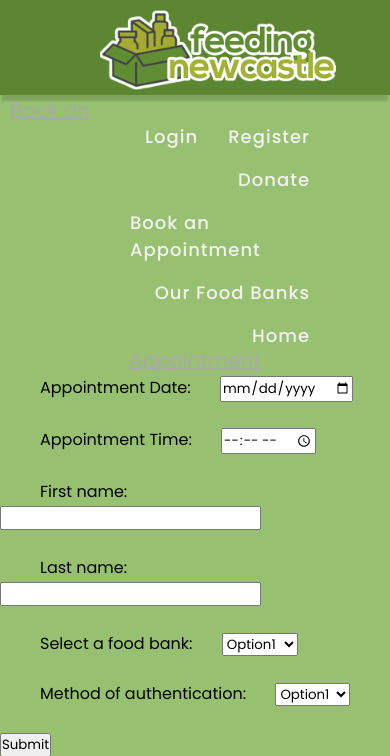
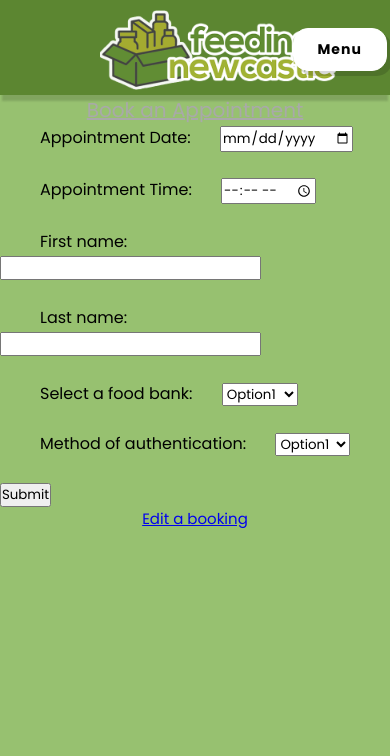
Before and after one commit to sclay-ncl/CSC2033-Food-Bank-Project, a Flask app: page /book_appointments in a window 390 px wide. Shown: the top 756 px of the page. Run offline with Flask 2, Linux system fonts and the light colour scheme.

Commit message:
Made webpage responsive, nav bar will change if viewed on a phone.

```diff
--- a/static/styles.css
+++ b/static/styles.css
@@ -46,6 +46,67 @@ nav .navbar-item{
   background: rgb(151, 193, 112);
 }
 
+@media screen and (min-width: 1237px) {
+    .dropbtn {
+        display: none !important;
+    }
+}
+
+@media screen and (max-width: 1240px) {
+    .navbar-item{
+        visibility: collapse;
+        display: none !important;}
+
+}
+
+
+.dropbtn {
+    position: absolute;
+    top: 10px;
+	border-radius: 15px;
+	border: 1px solid #ffffff;
+	background-color: #ffffff;
+	color: #000000;
+	font-size: 14px;
+	font-weight: bold;
+	padding: 10px 24px;
+	letter-spacing: 1px;
+    text-decoration: none;
+    cursor: pointer;
+    margin: 8px auto 0;
+    box-shadow: 5px 5px rgba(0,0,0,.15);
+}
+
+.dropdown {
+  position: absolute;
+  display: inline-block;
+    float: right;
+    top: 10px;
+    right: 25%;
+    z-index: 1000;
+}
+
+.dropdown-content {
+    top: 62px;
+  display: none;
+  position: absolute;
+  background-color: #5c8631;
+    border-radius: 15px;
+}
+
+.dropdown-content a {
+    color: #ffffff;
+    padding: 10px 15px;
+    text-decoration: none;
+    display: block;
+}
+
+.dropdown-content a:hover {background-color: #97c170; border-radius: 5px}
+
+.dropdown:hover .dropdown-content {display: block;}
+
+.dropdown:hover .dropbtn {background-color: #97c170;}
+
 /* Header */
 h1 {
     padding: 40px 20px 20px 20px;
@@ -57,11 +118,23 @@ h1 {
 #map {
     top: 20px;
     height: 350px;
-    width: 850px;
+    width: 70%;
     box-shadow: 20px 20px rgba(0,0,0,.15);
     margin-left: auto;
     margin-right: auto;
     margin-bottom: 85px;
+    max-width: 850px;
+}
+
+#map1 {
+    top: 20px;
+    height: 350px;
+    width: 70%;
+    box-shadow: 20px 20px rgba(0,0,0,.15);
+    margin-left: auto;
+    margin-right: auto;
+    margin-bottom: 70px;
+    max-width: 850px;
 }
 
 .marker {
@@ -70,12 +143,6 @@ h1 {
   height: 50px;
   border-radius: 50%;
   cursor: pointer;
-}
-
-.iframe {
-    border:0;
-    width: 600px;
-    height: 450px;
 }
 
 .notification-is-danger{
@@ -118,7 +185,7 @@ h1 {
     color: black;
     position: relative;
     height:86%;
-    width:50%;
+    width:80%;
     box-shadow: 20px 20px rgba(0,0,0,.15);
 }
 
@@ -229,6 +296,8 @@ input::placeholder {
     display: block;
     margin: 8px auto 0;
     width: 60%;
+    max-width: 850px;
+    box-shadow: 5px 5px rgba(0,0,0,.15);
 }
 
 .submit-button{
--- a/templates/base.html
+++ b/templates/base.html
@@ -9,6 +9,46 @@
     <link rel="stylesheet" href="../static/styles.css" />
 </head>
 <body>
+        <div class="dropdown">
+          <button class="dropbtn">Menu</button>
+          <div class="dropdown-content">
+              {% if current_user.is_authenticated%}
+                    <a href="{{ url_for('users.logout') }}">
+                        Logout
+                    </a>
+                    <a href="{{ url_for('users.profile') }}">
+                        Profile
+                    </a>
+                {% endif %}
+                {% if current_user.is_authenticated and current_user.role=='admin'%}
+                    <a href="{{ url_for('admin.admin') }}">
+                        Admin
+                    </a>
+                {% endif %}
+                {% if not current_user.is_authenticated %}
+                    <a href="{{ url_for('users.register') }}">
+                        Register
+                    </a>
+                    <a href="{{ url_for('users.login') }}">
+                        Login
+                    </a>
+                {% endif %}
+                {% if not current_user.role=="admin"%}
+                <a href="{{ url_for('users.donate') }}">
+                        Donate
+                    </a>
+                <a href="{{ url_for('users.book_appointments') }}">
+                        Book an Appoint
+                    </a>
+                <a href="{{ url_for('users.food_bank_search') }}">
+                        Our Food Banks
+                    </a>
+                {% endif %}
+                <a href="{{ url_for('index') }}">
+                    Home
+                </a>
+            </div>
+        </div>
         <nav class="nav">
         <div class="logo">
                     <img src="../static/logo600x200.png" alt="Feeding Newcastle" width="240" height="80">
@@ -49,10 +89,8 @@
                 <a href="{{ url_for('index') }}" class="navbar-item">
                     Home
                 </a>
-
             </div>
         </nav>
         <div id="content">{% block content %}{% endblock %}</div>
-
 </body>
 </html>
```
